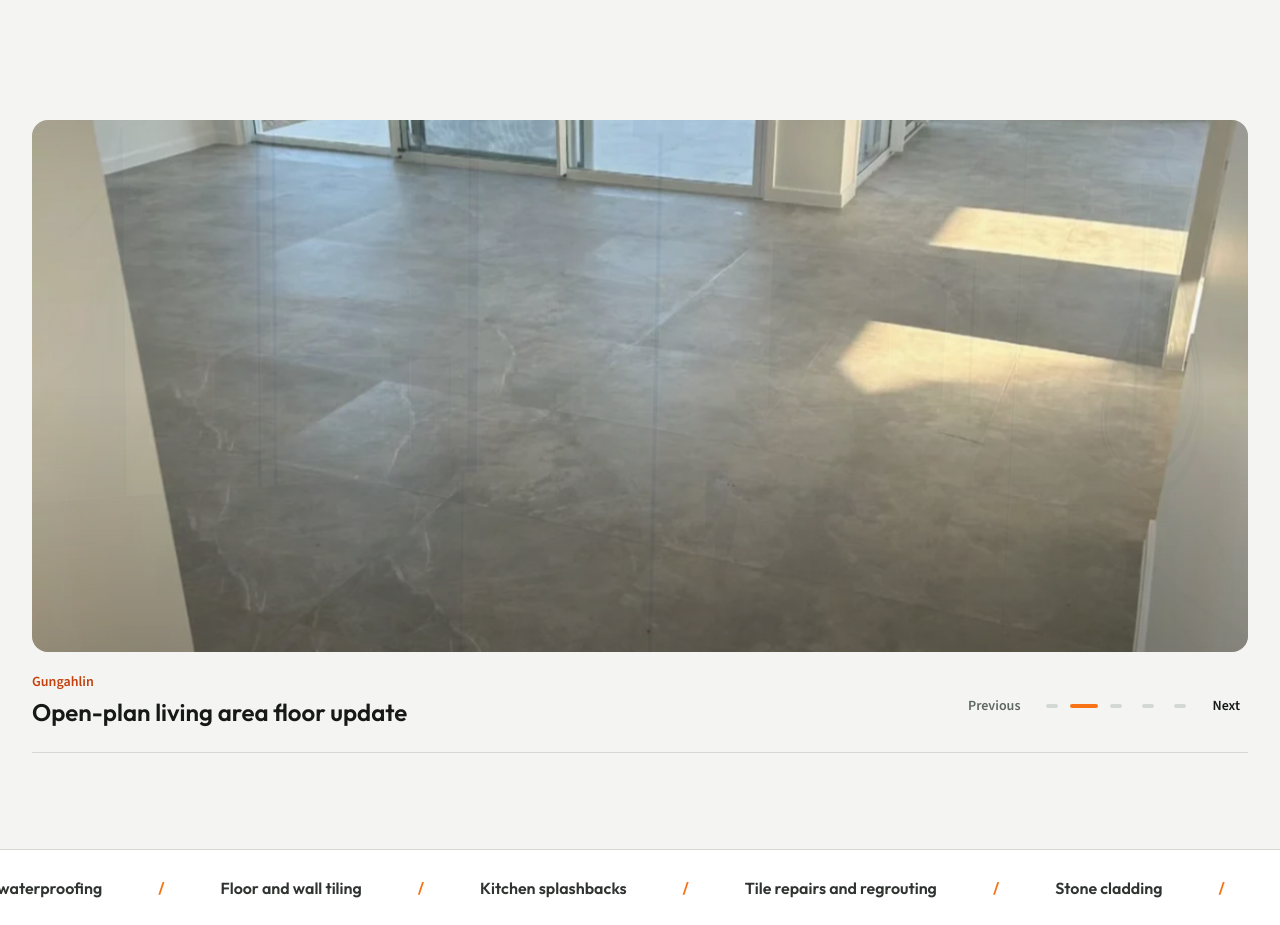
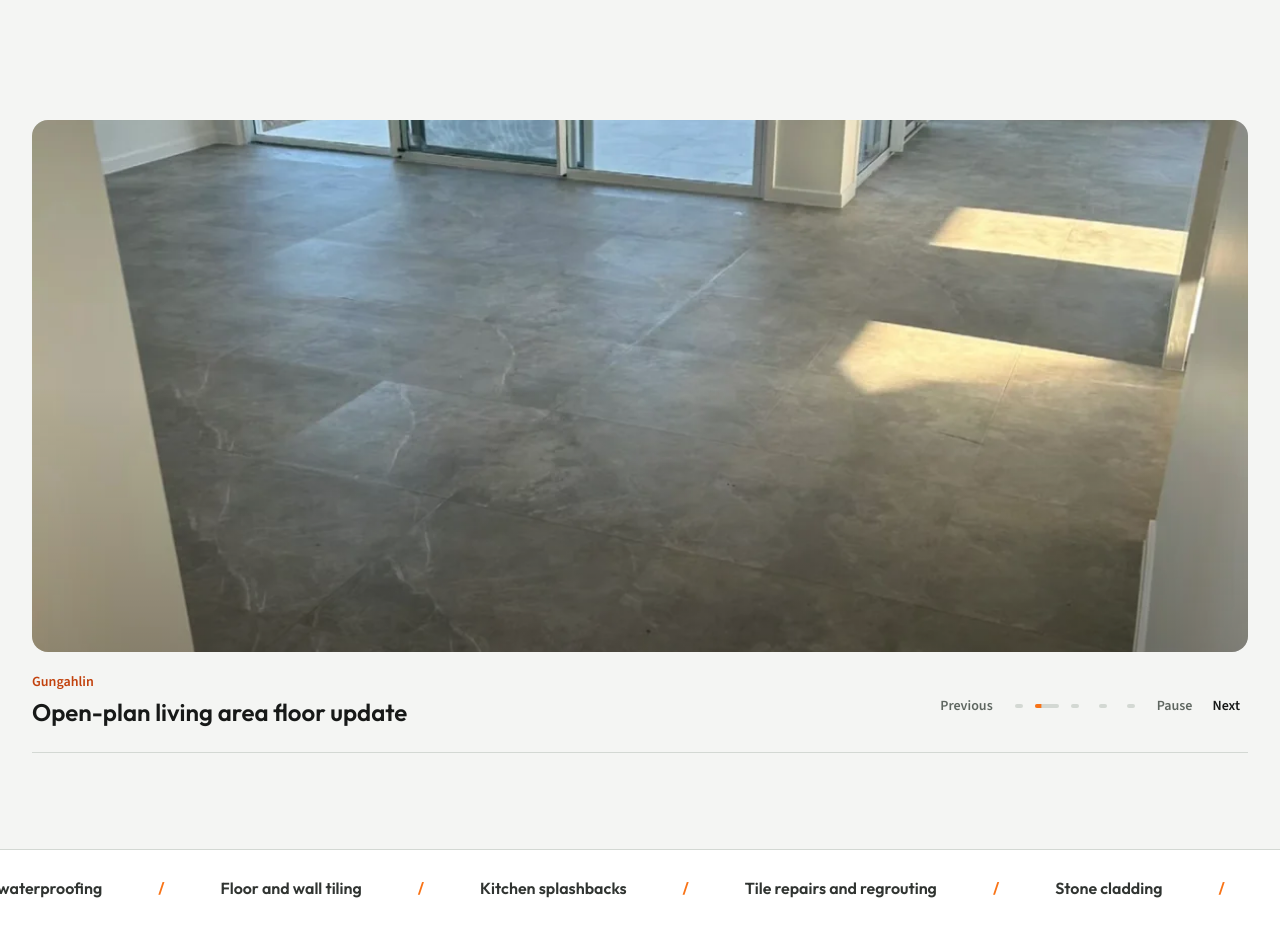
Before and after one commit to chappiewuzefan/litatiling, a Next.js app: page /en in a window 1280 px wide. Shown: the part 680-1605 px from the top of the page. Built offline with nearby package versions, Linux system fonts and the light colour scheme; no server answers.

Commit message:
Make project carousel auto advance

```diff
--- a/src/app/globals.css
+++ b/src/app/globals.css
@@ -270,6 +270,20 @@ textarea {
   }
 }
 
+@keyframes carousel-progress {
+  from {
+    transform: scaleX(0);
+  }
+  to {
+    transform: scaleX(1);
+  }
+}
+
+.carousel-progress {
+  transform-origin: left;
+  animation: carousel-progress 5s linear both;
+}
+
 details > summary {
   list-style: none;
 }
--- a/src/components/hero-carousel.tsx
+++ b/src/components/hero-carousel.tsx
@@ -39,7 +39,7 @@ export function HeroCarousel({
 
     const timer = window.setInterval(() => {
       setActiveIndex((current) => (current + 1) % slides.length);
-    }, 6000);
+    }, 5000);
 
     return () => window.clearInterval(timer);
   }, [isPaused, reducedMotion, slides.length]);
@@ -58,12 +58,16 @@ export function HeroCarousel({
           carousel: "LITA 真实项目图片",
           previous: "上一张",
           next: "下一张",
+          pause: "暂停",
+          play: "继续",
           goTo: "查看图片",
         }
       : {
           carousel: "LITA real project gallery",
           previous: "Previous",
           next: "Next",
+          pause: "Pause",
+          play: "Play",
           goTo: "View image",
         };
   const activeSlide = slides[activeIndex];
@@ -79,14 +83,6 @@ export function HeroCarousel({
       aria-label={labels.carousel}
       aria-roledescription="carousel"
       className="group scroll-mt-24"
-      onMouseEnter={() => setIsPaused(true)}
-      onMouseLeave={() => setIsPaused(false)}
-      onFocusCapture={() => setIsPaused(true)}
-      onBlurCapture={(event) => {
-        if (!event.currentTarget.contains(event.relatedTarget)) {
-          setIsPaused(false);
-        }
-      }}
     >
       <div className="relative aspect-[16/9] overflow-hidden rounded-2xl bg-[var(--surface-muted)] shadow-[var(--shadow-image)] sm:aspect-[16/8] lg:aspect-[16/7]">
         {slides.map((slide, index) =>
@@ -119,7 +115,7 @@ export function HeroCarousel({
           </p>
         </div>
 
-        <div className="flex items-center gap-2 sm:justify-end">
+        <div className="flex items-center gap-1 sm:justify-end">
           <button
             type="button"
             onClick={showPrevious}
@@ -135,14 +131,31 @@ export function HeroCarousel({
                 aria-label={`${labels.goTo} ${index + 1}`}
                 aria-current={index === activeIndex ? "true" : undefined}
                 onClick={() => setActiveIndex(index)}
-                className="inline-flex h-11 w-8 items-center justify-center focus-visible:outline focus-visible:outline-2 focus-visible:outline-[var(--accent)]"
+                className="inline-flex h-11 w-7 items-center justify-center focus-visible:outline focus-visible:outline-2 focus-visible:outline-[var(--accent)]"
               >
-                <span
-                  className={`h-1 rounded-full transition-all duration-300 ${index === activeIndex ? "w-7 bg-[var(--accent)]" : "w-3 bg-[var(--line)]"}`}
-                />
+                {index === activeIndex ? (
+                  <span className="relative h-1 w-6 overflow-hidden rounded-full bg-[var(--line)]">
+                    <span
+                      key={`${activeIndex}-${isPaused}`}
+                      className={`absolute inset-0 bg-[var(--accent)] ${isEnhanced && !isPaused && !reducedMotion ? "carousel-progress" : ""}`}
+                    />
+                  </span>
+                ) : (
+                  <span className="h-1 w-2 rounded-full bg-[var(--line)]" />
+                )}
               </button>
             ))}
           </div>
+          {isEnhanced && !reducedMotion ? (
+            <button
+              type="button"
+              aria-pressed={isPaused}
+              onClick={() => setIsPaused((current) => !current)}
+              className="inline-flex min-h-11 items-center px-2 text-sm font-semibold text-[var(--muted)] transition hover:text-[var(--ink)] focus-visible:outline focus-visible:outline-2 focus-visible:outline-offset-2 focus-visible:outline-[var(--accent)]"
+            >
+              {isPaused ? labels.play : labels.pause}
+            </button>
+          ) : null}
           <button
             type="button"
             onClick={showNext}
```
Also changed, not shown: 1 other file (tests, documents, lock files or other folders).
